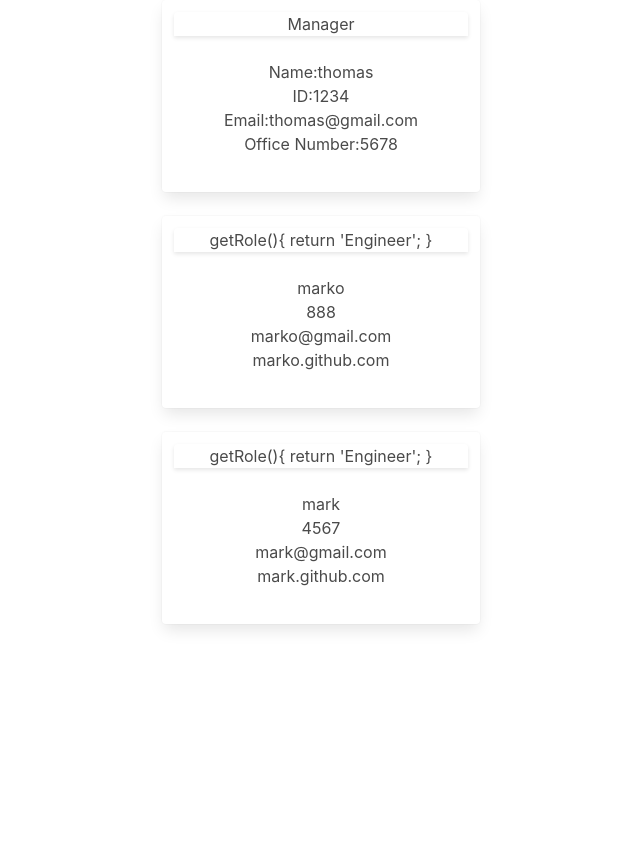
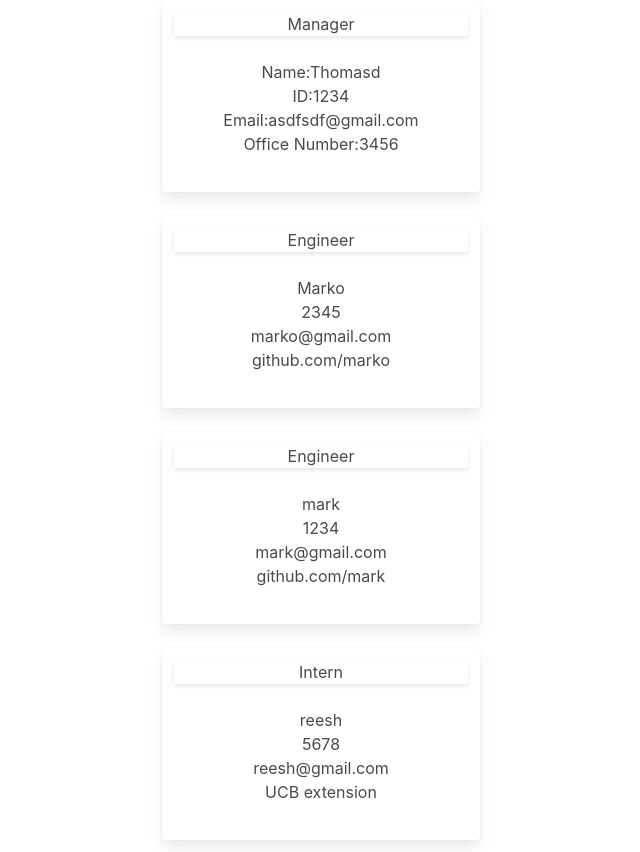
Before and after one commit to TMPeeler/Team-Profile-GeneratorHW, a website: page teamProfile.html in a window 1280 px wide. Shown: the whole page, without its empty margins (1-641 px from the left). Before the commit the page ends 800 px from the top, so only its background shows below. Drawn offline with nearby package versions, Linux system fonts and the light colour scheme.

```diff
--- a/teamProfile.html
+++ b/teamProfile.html
@@ -21,16 +21,16 @@
 
         <div class="card-content">
             <h2>
-                Name:thomas
+                Name:Thomasd
             </h2>
             <h2>
                 ID:1234
             </h2>
             <h2>
-                Email:thomas@gmail.com
+                Email:asdfsdf@gmail.com
             </h2>
             <h2>
-                Office Number:5678
+                Office Number:3456
             </h2>
                 </div>
             </div>
@@ -40,23 +40,21 @@
             <div class="column is-9 has-text-centered">
                 <div class="column is-one-third card">
                     <div class="card-header has-text-centered is-justify-content-center">
-                <h1>getRole(){
-        return 'Engineer';
-    }</h1>
+                <h1>Engineer</h1>
             </div>
 
             <div class="card-content">
                 <h2>
-                    marko
+                    Marko
                 </h2>
                 <h2>
-                    888
+                    2345
                 </h2>
                 <h2>
                     marko@gmail.com
                 </h2>
                 <h2>
-                    marko.github.com
+                    github.com/marko
                 </h2>
 
                     </div>
@@ -67,9 +65,7 @@
             <div class="column is-9 has-text-centered">
                 <div class="column is-one-third card">
                     <div class="card-header has-text-centered is-justify-content-center">
-                <h1>getRole(){
-        return 'Engineer';
-    }</h1>
+                <h1>Engineer</h1>
             </div>
 
             <div class="card-content">
@@ -77,13 +73,38 @@
                     mark
                 </h2>
                 <h2>
-                    4567
+                    1234
                 </h2>
                 <h2>
                     mark@gmail.com
                 </h2>
                 <h2>
-                    mark.github.com
+                    github.com/mark
+                </h2>
+
+                    </div>
+                </div>
+            </div>
+        </div>
+        <div class="columns is-centered">
+            <div class="column is-9 has-text-centered">
+                <div class="column is-one-third card">
+                    <div class="card-header has-text-centered is-justify-content-center">
+                <h1>Intern</h1>
+            </div>
+
+            <div class="card-content">
+                <h2>
+                    reesh
+                </h2>
+                <h2>
+                    5678
+                </h2>
+                <h2>
+                    reesh@gmail.com
+                </h2>
+                <h2>
+                    UCB extension
                 </h2>
 
                     </div>
```
Also changed, not shown: index.js (+4 -26 lines), tests/employeetest.js (added, +29 -0 lines), tests/engineertest.js (added), tests/interntest.js (added), tests/managertest.js (added).
